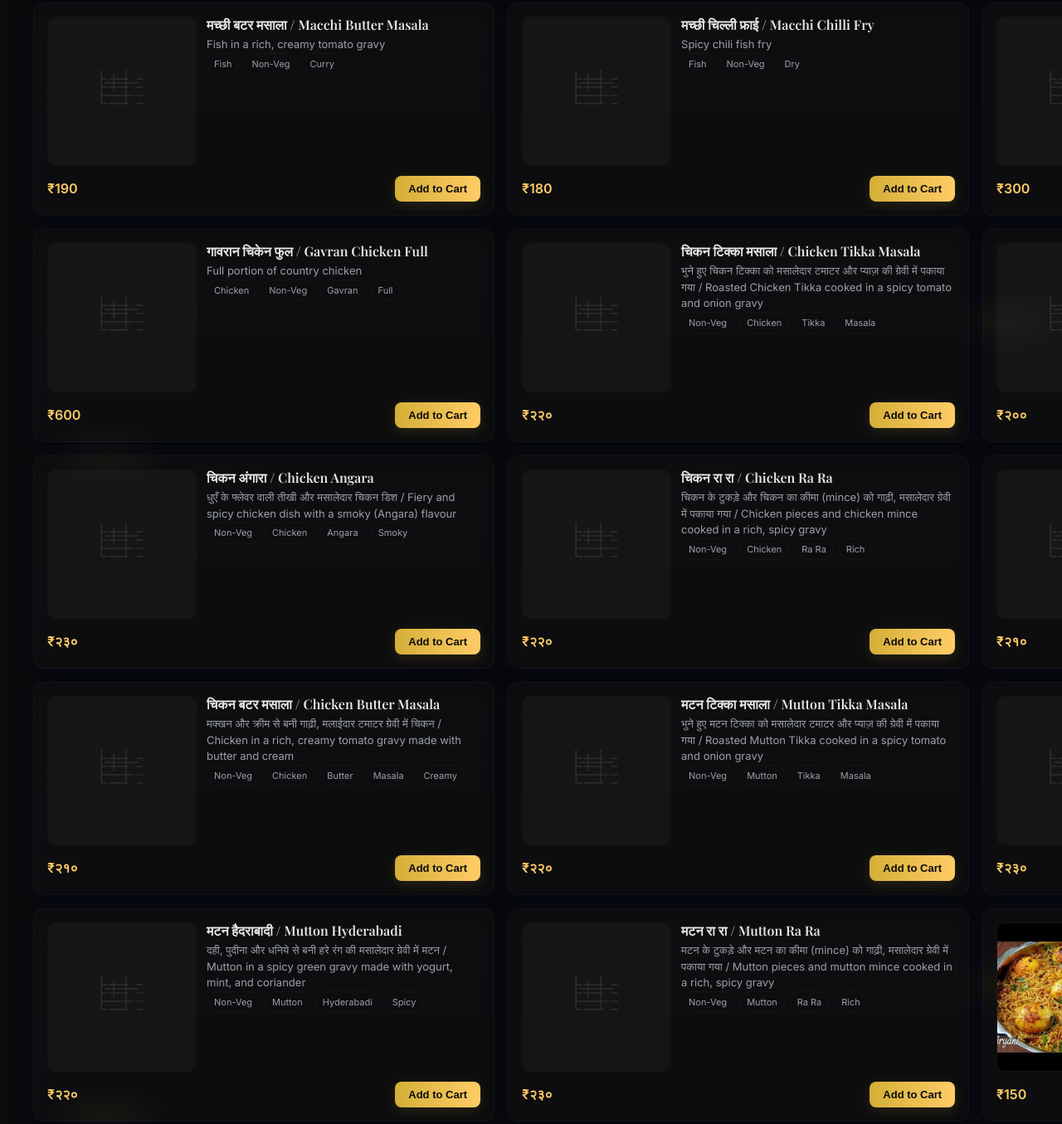
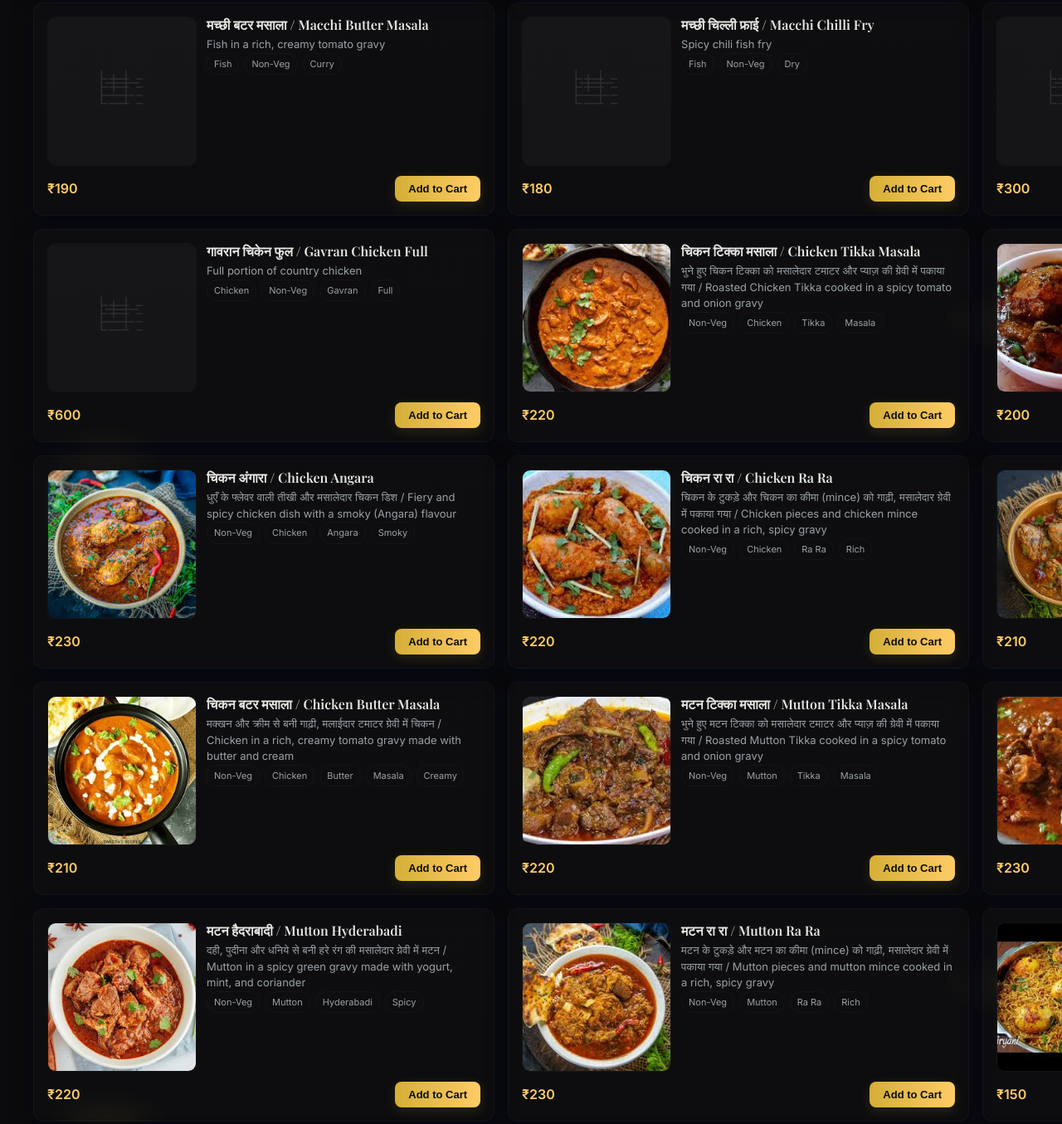
Before and after one commit to MenuSpeak/Hotel-nik, a plain HTML site: page index.html in a window 1280 px wide. Shown: the part 9132-10487 px from the top of the page at 83% size. Drawn offline with nearby package versions, Linux system fonts and the light colour scheme.

Commit message:
Update index.html

```diff
--- a/index.html
+++ b/index.html
@@ -1260,16 +1260,16 @@
 
 
   /* --- 14. Special Non-Veg Main Course / स्पेशल नॉनव्हेज मेन कोर्स (Source: image_5fc185.png) --- */
-  {"id": 200, "cat": "Special Non-Veg Main Course / स्पेशल नॉनव्हेज मेन कोर्स", "name": "चिकन टिक्का मसाला / Chicken Tikka Masala", "price": "₹२२०", "desc": "भुने हुए चिकन टिक्का को मसालेदार टमाटर और प्याज़ की ग्रेवी में पकाया गया / Roasted Chicken Tikka cooked in a spicy tomato and onion gravy", "tags": ["Non-Veg", "Chicken", "Tikka", "Masala"], "img": "img/Chicken_Tikka_Masala.jpeg"},
-  {"id": 201, "cat": "Special Non-Veg Main Course / स्पेशल नॉनव्हेज मेन कोर्स", "name": "चिकन हैदराबादी / Chicken Hyderabadi", "price": "₹२००", "desc": "दही, पुदीना और धनिये से बनी हरे रंग की मसालेदार ग्रेवी में चिकन / Chicken in a spicy green gravy made with yogurt, mint, and coriander", "tags": ["Non-Veg", "Chicken", "Hyderabadi", "Spicy"], "img": "img/Chicken_Hyderabadi.jpeg"},
-  {"id": 202, "cat": "Special Non-Veg Main Course / स्पेशल नॉनव्हेज मेन कोर्स", "name": "चिकन अंगारा / Chicken Angara", "price": "₹२३०", "desc": "धुएँ के फ्लेवर वाली तीखी और मसालेदार चिकन डिश / Fiery and spicy chicken dish with a smoky (Angara) flavour", "tags": ["Non-Veg", "Chicken", "Angara", "Smoky"], "img": "img/Chicken_Angara.jpeg"},
-  {"id": 203, "cat": "Special Non-Veg Main Course / स्पेशल नॉनव्हेज मेन कोर्स", "name": "चिकन रा रा / Chicken Ra Ra", "price": "₹२२०", "desc": "चिकन के टुकड़े और चिकन का कीमा (mince) को गाढ़ी, मसालेदार ग्रेवी में पकाया गया / Chicken pieces and chicken mince cooked in a rich, spicy gravy", "tags": ["Non-Veg", "Chicken", "Ra Ra", "Rich"], "img": "img/Chicken_Ra_Ra.jpeg"},
-  {"id": 204, "cat": "Special Non-Veg Main Course / स्पेशल नॉनव्हेज मेन कोर्स", "name": "चिकन मोगलाई / Chicken Moglai", "price": "₹२१०", "desc": "क्रीम, मेवे और हल्के मसालों से बनी रिच, क्रीमी और मीठी ग्रेवी में चिकन / Chicken in a rich, creamy, and mildly sweet gravy made with cream, nuts, and mild spices", "tags": ["Non-Veg", "Chicken", "Moglai", "Creamy"], "img": "img/Chicken_Moglai.jpeg"},
-  {"id": 205, "cat": "Special Non-Veg Main Course / स्पेशल नॉनव्हेज मेन कोर्स", "name": "चिकन बटर मसाला / Chicken Butter Masala", "price": "₹२१०", "desc": "मक्खन और क्रीम से बनी गाढ़ी, मलाईदार टमाटर ग्रेवी में चिकन / Chicken in a rich, creamy tomato gravy made with butter and cream", "tags": ["Non-Veg", "Chicken", "Butter", "Masala", "Creamy"], "img": "img/Chicken_Butter_Masala.jpeg"},
-  {"id": 206, "cat": "Special Non-Veg Main Course / स्पेशल नॉनव्हेज मेन कोर्स", "name": "मटन टिक्का मसाला / Mutton Tikka Masala", "price": "₹२२०", "desc": "भुने हुए मटन टिक्का को मसालेदार टमाटर और प्याज़ की ग्रेवी में पकाया गया / Roasted Mutton Tikka cooked in a spicy tomato and onion gravy", "tags": ["Non-Veg", "Mutton", "Tikka", "Masala"], "img": "img/Mutton_Tikka_Masala.jpeg"},
-  {"id": 207, "cat": "Special Non-Veg Main Course / स्पेशल नॉनव्हेज मेन कोर्स", "name": "मटन मोगलाई / Mutton Moglai", "price": "₹२३०", "desc": "क्रीम, मेवे और हल्के मसालों से बनी रिच, क्रीमी और मीठी ग्रेवी में मटन / Mutton in a rich, creamy, and mildly sweet gravy made with cream, nuts, and mild spices", "tags": ["Non-Veg", "Mutton", "Moglai", "Creamy"], "img": "img/Mutton_Moglai.jpeg"},
-  {"id": 208, "cat": "Special Non-Veg Main Course / स्पेशल नॉनव्हेज मेन कोर्स", "name": "मटन हैदराबादी / Mutton Hyderabadi", "price": "₹२२०", "desc": "दही, पुदीना और धनिये से बनी हरे रंग की मसालेदार ग्रेवी में मटन / Mutton in a spicy green gravy made with yogurt, mint, and coriander", "tags": ["Non-Veg", "Mutton", "Hyderabadi", "Spicy"], "img": "img/Mutton_Hyderabadi.jpeg"},
-  {"id": 209, "cat": "Special Non-Veg Main Course / स्पेशल नॉनव्हेज मेन कोर्स", "name": "मटन रा रा / Mutton Ra Ra", "price": "₹२३०", "desc": "मटन के टुकड़े और मटन का कीमा (mince) को गाढ़ी, मसालेदार ग्रेवी में पकाया गया / Mutton pieces and mutton mince cooked in a rich, spicy gravy", "tags": ["Non-Veg", "Mutton", "Ra Ra", "Rich"], "img": "img/Mutton_Ra_Ra.jpeg"},
+  {"id": 200, "cat": "Special Non-Veg Main Course / स्पेशल नॉनव्हेज मेन कोर्स", "name": "चिकन टिक्का मसाला / Chicken Tikka Masala", "price": "₹220", "desc": "भुने हुए चिकन टिक्का को मसालेदार टमाटर और प्याज़ की ग्रेवी में पकाया गया / Roasted Chicken Tikka cooked in a spicy tomato and onion gravy", "tags": ["Non-Veg", "Chicken", "Tikka", "Masala"], "img": "img/Chicken_Tikka_Masala.jpg"},
+  {"id": 201, "cat": "Special Non-Veg Main Course / स्पेशल नॉनव्हेज मेन कोर्स", "name": "चिकन हैदराबादी / Chicken Hyderabadi", "price": "₹200", "desc": "दही, पुदीना और धनिये से बनी हरे रंग की मसालेदार ग्रेवी में चिकन / Chicken in a spicy green gravy made with yogurt, mint, and coriander", "tags": ["Non-Veg", "Chicken", "Hyderabadi", "Spicy"], "img": "img/Chicken_Hyderabadi.jpg"},
+  {"id": 202, "cat": "Special Non-Veg Main Course / स्पेशल नॉनव्हेज मेन कोर्स", "name": "चिकन अंगारा / Chicken Angara", "price": "₹230", "desc": "धुएँ के फ्लेवर वाली तीखी और मसालेदार चिकन डिश / Fiery and spicy chicken dish with a smoky (Angara) flavour", "tags": ["Non-Veg", "Chicken", "Angara", "Smoky"], "img": "img/Chicken_Angara.jpg"},
+  {"id": 203, "cat": "Special Non-Veg Main Course / स्पेशल नॉनव्हेज मेन कोर्स", "name": "चिकन रा रा / Chicken Ra Ra", "price": "₹220", "desc": "चिकन के टुकड़े और चिकन का कीमा (mince) को गाढ़ी, मसालेदार ग्रेवी में पकाया गया / Chicken pieces and chicken mince cooked in a rich, spicy gravy", "tags": ["Non-Veg", "Chicken", "Ra Ra", "Rich"], "img": "img/Chicken_Ra_Ra.jpg"},
+  {"id": 204, "cat": "Special Non-Veg Main Course / स्पेशल नॉनव्हेज मेन कोर्स", "name": "चिकन मोगलाई / Chicken Moglai", "price": "₹210", "desc": "क्रीम, मेवे और हल्के मसालों से बनी रिच, क्रीमी और मीठी ग्रेवी में चिकन / Chicken in a rich, creamy, and mildly sweet gravy made with cream, nuts, and mild spices", "tags": ["Non-Veg", "Chicken", "Moglai", "Creamy"], "img": "img/Chicken_Moglai.jpg"},
+  {"id": 205, "cat": "Special Non-Veg Main Course / स्पेशल नॉनव्हेज मेन कोर्स", "name": "चिकन बटर मसाला / Chicken Butter Masala", "price": "₹210", "desc": "मक्खन और क्रीम से बनी गाढ़ी, मलाईदार टमाटर ग्रेवी में चिकन / Chicken in a rich, creamy tomato gravy made with butter and cream", "tags": ["Non-Veg", "Chicken", "Butter", "Masala", "Creamy"], "img": "img/Chicken_Butter_Masala.jpg"},
+  {"id": 206, "cat": "Special Non-Veg Main Course / स्पेशल नॉनव्हेज मेन कोर्स", "name": "मटन टिक्का मसाला / Mutton Tikka Masala", "price": "₹220", "desc": "भुने हुए मटन टिक्का को मसालेदार टमाटर और प्याज़ की ग्रेवी में पकाया गया / Roasted Mutton Tikka cooked in a spicy tomato and onion gravy", "tags": ["Non-Veg", "Mutton", "Tikka", "Masala"], "img": "img/Mutton_Tikka_Masala.jpg"},
+  {"id": 207, "cat": "Special Non-Veg Main Course / स्पेशल नॉनव्हेज मेन कोर्स", "name": "मटन मोगलाई / Mutton Moglai", "price": "₹230", "desc": "क्रीम, मेवे और हल्के मसालों से बनी रिच, क्रीमी और मीठी ग्रेवी में मटन / Mutton in a rich, creamy, and mildly sweet gravy made with cream, nuts, and mild spices", "tags": ["Non-Veg", "Mutton", "Moglai", "Creamy"], "img": "img/Mutton_Moglai.jpg"},
+  {"id": 208, "cat": "Special Non-Veg Main Course / स्पेशल नॉनव्हेज मेन कोर्स", "name": "मटन हैदराबादी / Mutton Hyderabadi", "price": "₹220", "desc": "दही, पुदीना और धनिये से बनी हरे रंग की मसालेदार ग्रेवी में मटन / Mutton in a spicy green gravy made with yogurt, mint, and coriander", "tags": ["Non-Veg", "Mutton", "Hyderabadi", "Spicy"], "img": "img/Mutton_Hyderabadi.jpg"},
+  {"id": 209, "cat": "Special Non-Veg Main Course / स्पेशल नॉनव्हेज मेन कोर्स", "name": "मटन रा रा / Mutton Ra Ra", "price": "₹230", "desc": "मटन के टुकड़े और मटन का कीमा (mince) को गाढ़ी, मसालेदार ग्रेवी में पकाया गया / Mutton pieces and mutton mince cooked in a rich, spicy gravy", "tags": ["Non-Veg", "Mutton", "Ra Ra", "Rich"], "img": "img/Mutton_Ra_Ra.jpg"},
       {"id": 101, "cat": "नॉन-व्हेज बिर्याणी / Non-Veg Biryani", "name": "अंडा बिर्याणी / Anda Biryani", "price": "₹150", "desc": "Layered rice dish with boiled eggs", "tags": ["Egg", "Non-Veg", "Biryani"], "img": "img/Anda_Biryani.jpeg"},
   {"id": 102, "cat": "नॉन-व्हेज बिर्याणी / Non-Veg Biryani", "name": "चिकेन बिर्याणी / Chicken Biryani", "price": "₹180", "desc": "Layered rice dish with chicken pieces", "tags": ["Chicken", "Non-Veg", "Biryani"], "img": "img/Chicken_Biryani.jpeg"},
   {"id": 103, "cat": "नॉन-व्हेज बिर्याणी / Non-Veg Biryani", "name": "चिकेन हैदराबादी बिर्याणी / Chicken Hyderabadi Biryani", "price": "₹200", "desc": "Hyderabadi style layered rice dish with chicken", "tags": ["Chicken", "Non-Veg", "Biryani", "Special"], "img": "img/Chicken_Hyderabadi_Biryani.jpeg"},
```
